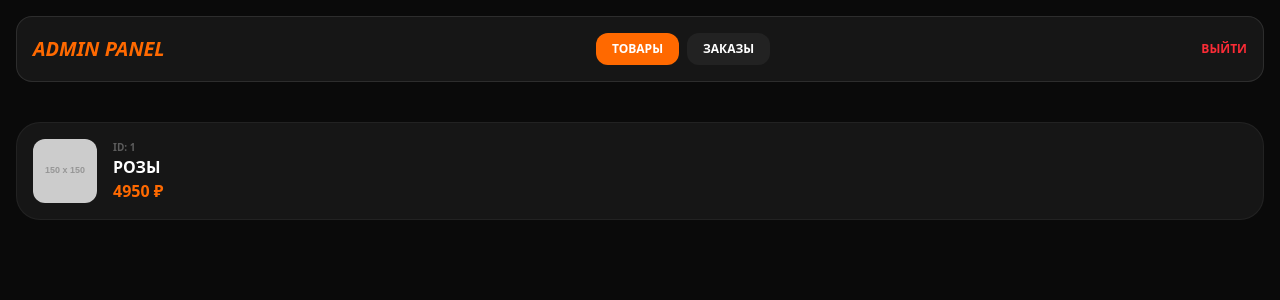
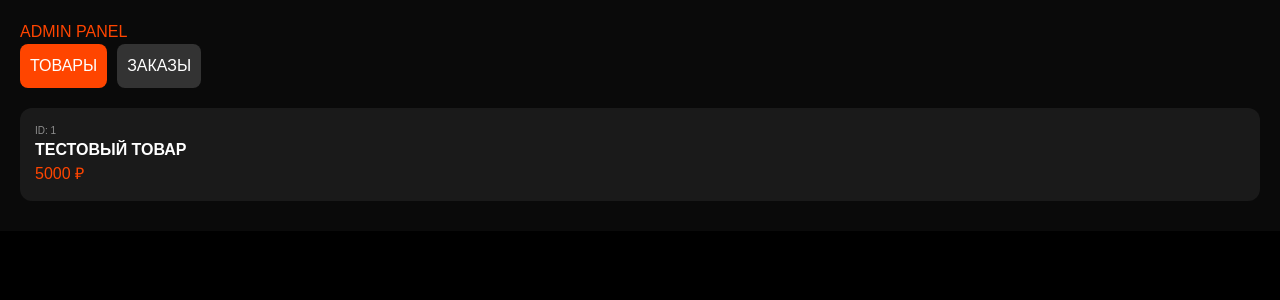
Before and after one commit to emirtyty/my-shop, a Next.js app: page /admin in a window 1280 px wide. Shown: the top 300 px of the page. Built offline with nearby package versions, Linux system fonts and the light colour scheme.

Commit message:
Hard reset admin page

```diff
--- a/app/admin/page.tsx
+++ b/app/admin/page.tsx
@@ -1,76 +1,40 @@
 "use client";
 
-import React, { useState, useEffect } from 'react';
+import React, { useState } from 'react';
 
-// Заменяем иконки на обычный текст, чтобы проект ТОЧНО собрался без ошибок библиотек
-const Admin = () => {
-  const [activeTab, setActiveTab] = useState<'products' | 'orders'>('products');
-  const [products, setProducts] = useState<any[]>([]);
-  const [orders, setOrders] = useState<any[]>([]);
-  const [loading, setLoading] = useState(true);
+export default function AdminPage() {
+  const [tab, setTab] = useState('products');
 
-  useEffect(() => {
-    // Имитация данных
-    const mockProducts = [
-      { id: '1', name: 'РОЗЫ', price: 4950, image: 'https://via.placeholder.com/150' }
+  const products = [
+    { id: "1", name: "ТЕСТОВЫЙ ТОВАР", price: 5000 }
   ];
-    const mockOrders = [
-      { id: '101', items: 'РОЗЫ (3 шт)', date: '10.01.2026' }
-    ];
-    setProducts(mockProducts);
-    setOrders(mockOrders);
-    setLoading(false);
-  }, []);
-
-  // Максимально безопасная функция форматирования ID
-  const formatId = (id: any) => {
-    const strId = String(id || '');
-    return strId.length > 4 ? strId.slice(-4).toUpperCase() : strId;
-  };
-
-  if (loading) return <div className="min-h-screen bg-black text-white flex items-center justify-center font-bold">ЗАГРУЗКА...</div>;
 
   return (
-    <div className="min-h-screen bg-[#0a0a0a] text-white font-sans p-4">
-      <nav className="max-w-7xl mx-auto flex items-center justify-between mb-10 bg-white/5 p-4 rounded-2xl border border-white/10">
-        <h1 className="text-xl font-black text-orange-500 italic uppercase">ADMIN PANEL</h1>
-        <div className="flex gap-2">
-          <button onClick={() => setActiveTab('products')} className={`px-4 py-2 rounded-xl text-xs font-bold ${activeTab === 'products' ? 'bg-orange-500' : 'bg-white/5'}`}>ТОВАРЫ</button>
-          <button onClick={() => setActiveTab('orders')} className={`px-4 py-2 rounded-xl text-xs font-bold ${activeTab === 'orders' ? 'bg-orange-500' : 'bg-white/5'}`}>ЗАКАЗЫ</button>
+    <div style={{ background: '#0a0a0a', color: 'white', minHeight: '100-vh', padding: '20px', fontFamily: 'sans-serif' }}>
+      <h1 style={{ color: '#ff4500' }}>ADMIN PANEL</h1>
+
+      <div style={{ display: 'flex', gap: '10px', marginBottom: '20px' }}>
+        <button onClick={() => setTab('products')} style={{ padding: '10px', background: tab === 'products' ? '#ff4500' : '#333', color: 'white', border: 'none', borderRadius: '8px' }}>
+          ТОВАРЫ
+        </button>
+        <button onClick={() => setTab('orders')} style={{ padding: '10px', background: tab === 'orders' ? '#ff4500' : '#333', color: 'white', border: 'none', borderRadius: '8px' }}>
+          ЗАКАЗЫ
+        </button>
       </div>
-        <button onClick={() => { localStorage.removeItem('isAdmin'); window.location.reload(); }} className="text-xs font-bold text-red-500 uppercase">Выйти</button>
-      </nav>
 
-      <main className="max-w-7xl mx-auto">
-        {activeTab === 'products' ? (
-          <div className="grid gap-4">
-            {products.map((p) => (
-              <div key={p.id} className="bg-white/5 p-4 rounded-3xl border border-white/5 flex items-center gap-4">
-                <div className="w-16 h-16 bg-black rounded-xl overflow-hidden"><img src={p.image} className="w-full h-full object-cover" alt="" /></div>
-                <div className="flex-1">
-                  <div className="text-[10px] text-white/30 font-bold">ID: {formatId(p.id)}</div>
-                  <div className="font-black uppercase">{p.name}</div>
-                  <div className="text-orange-500 font-black">{p.price} ₽</div>
-                </div>
+      {tab === 'products' ? (
+        <div>
+          {products.map(p => (
+            <div key={p.id} style={{ background: '#1a1a1a', padding: '15px', borderRadius: '12px', marginBottom: '10px' }}>
+              <div style={{ fontSize: '10px', opacity: 0.5 }}>ID: {p.id}</div>
+              <div style={{ fontWeight: 'bold' }}>{p.name}</div>
+              <div style={{ color: '#ff4500' }}>{p.price} ₽</div>
             </div>
           ))}
         </div>
       ) : (
-          <div className="grid gap-4">
-            {orders.map((o) => (
-              <div key={o.id} className="bg-white/5 p-6 rounded-3xl border border-white/5 flex justify-between items-center">
-                <div>
-                  <div className="font-black text-lg">ЗАКАЗ #{formatId(o.id)}</div>
-                  <div className="text-sm text-white/40">{o.items}</div>
-                </div>
-                <div className="text-xs font-bold bg-green-500/10 text-green-500 px-3 py-1 rounded-full border border-green-500/20">АКТИВЕН</div>
-              </div>
-            ))}
-          </div>
+        <div style={{ opacity: 0.5 }}>Заказов пока нет</div>
       )}
-      </main>
     </div>
   );
-};
-
-export default Admin;
+}
```
Lines whose indentation alone changed are shown as unchanged.
